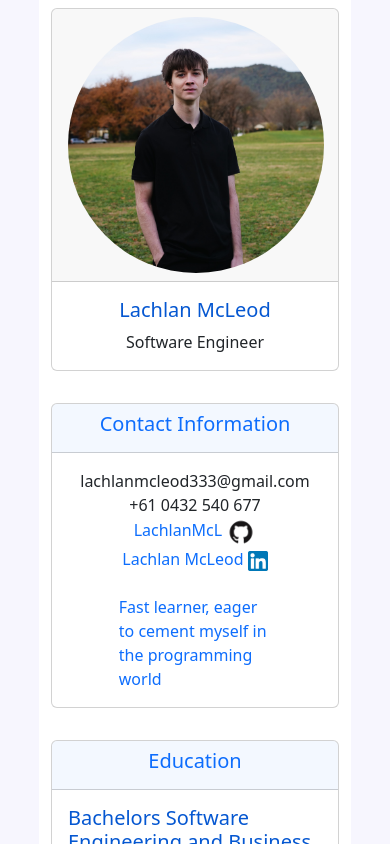
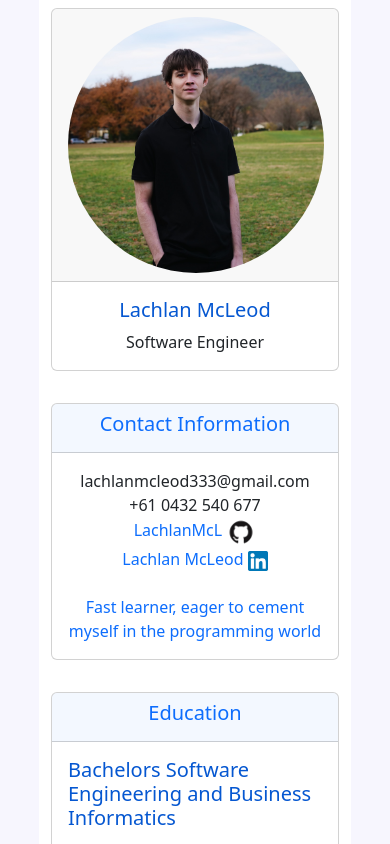
Before and after one commit to LachlanMcL/DigitalPortfolioResponsive, a React (Vite) app: page / in a window 390 px wide. Shown: the top 844 px of the page. Built offline with nearby package versions, Linux system fonts and the light colour scheme.

Commit message:
changed styling

```diff
--- a/src/index.css
+++ b/src/index.css
@@ -33,7 +33,7 @@
   }
 
   .card-text-custom {
-    max-width: 60%;
+    text-align: center;
   }
 
   .inner-container {
```
